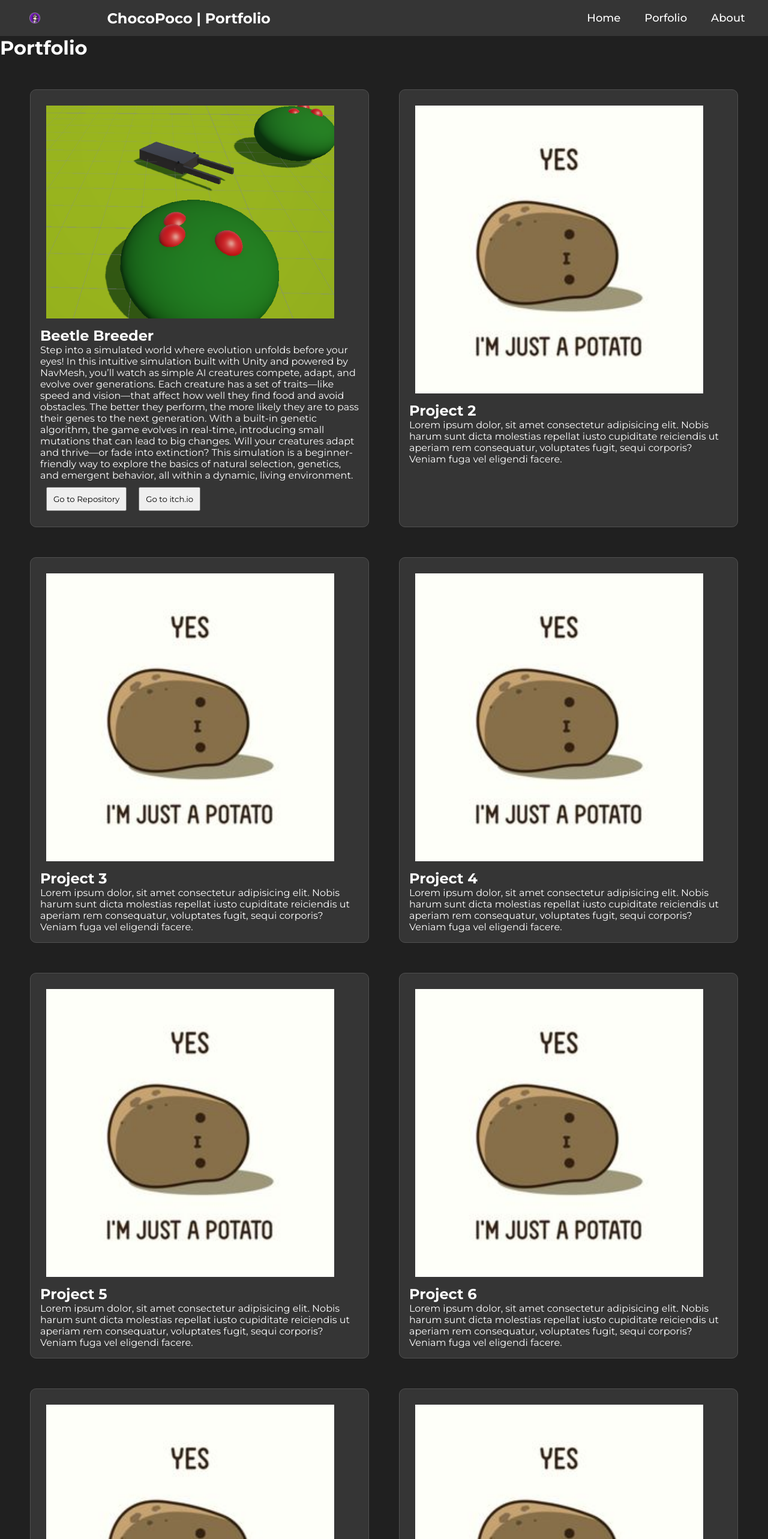
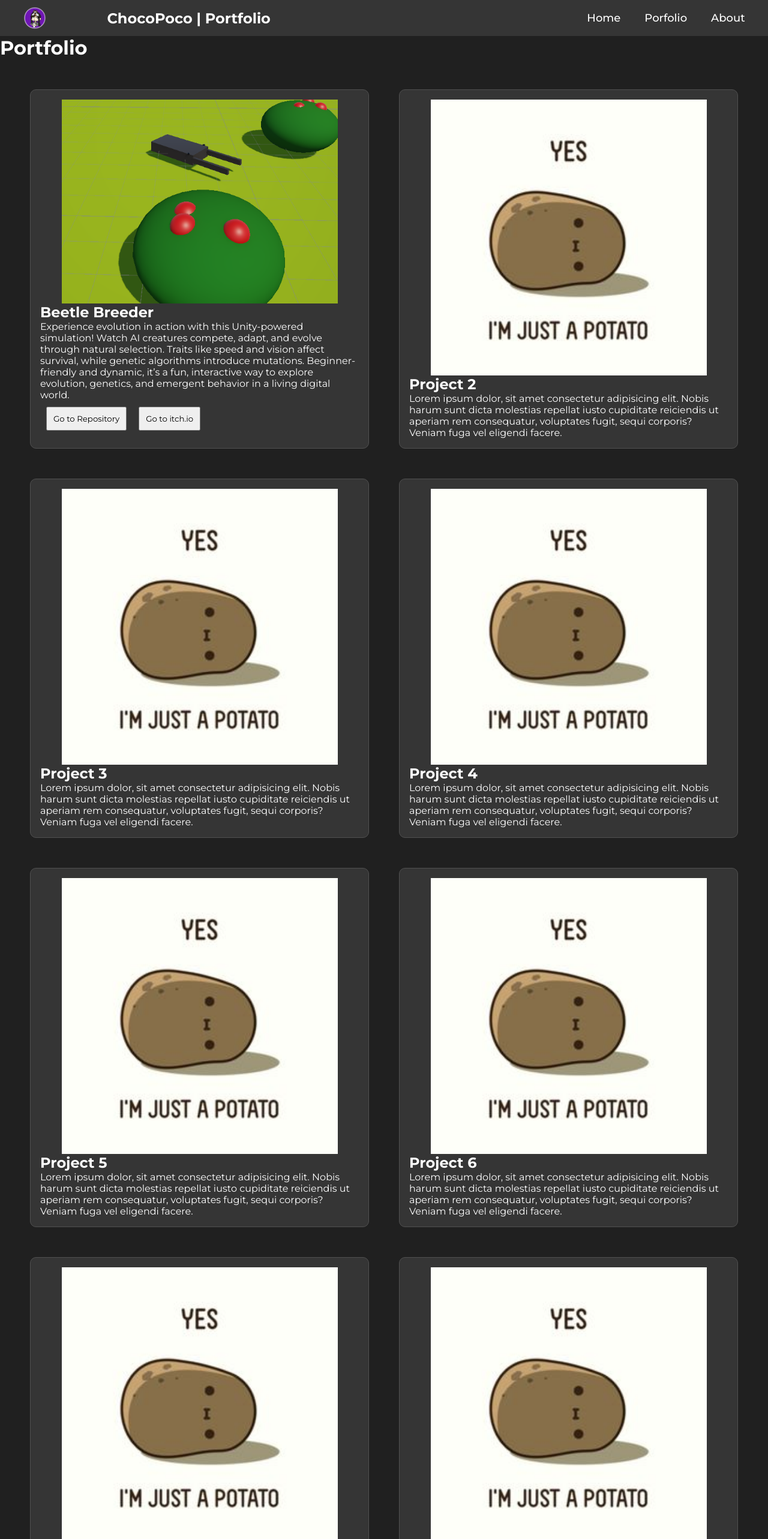
Before and after one commit to ChocZeChoc/personal-portfolio, a React (Vite) app: page /Portfolio in a window 1280 px wide. Shown: the top 2566 px of the page at 60% size. Built offline with nearby package versions, Linux system fonts and the light colour scheme.

Commit message:
Change img size

```diff
--- a/src/components/Portfolio/Portfolio.css
+++ b/src/components/Portfolio/Portfolio.css
@@ -15,7 +15,8 @@
 }
 
 img {
-    padding: 10px;
+    display: block;
+    margin: auto;
 }
 
 button {
--- a/src/components/Portfolio/Portfolio.jsx
+++ b/src/components/Portfolio/Portfolio.jsx
@@ -19,9 +19,9 @@ const Home = () => {
         </div>
         <div className="grid-container">
             <div className="block">
-                <img src={BeetleBreeder} width={'500px'}/>
+                <img src={BeetleBreeder} width={'460px'}/>
                 <h2>Beetle Breeder</h2>
-                <p>Step into a simulated world where evolution unfolds before your eyes! In this intuitive simulation built with Unity and powered by NavMesh, you’ll watch as simple AI creatures compete, adapt, and evolve over generations. Each creature has a set of traits—like speed and vision—that affect how well they find food and avoid obstacles. The better they perform, the more likely they are to pass their genes to the next generation. With a built-in genetic algorithm, the game evolves in real-time, introducing small mutations that can lead to big changes. Will your creatures adapt and thrive—or fade into extinction? This simulation is a beginner-friendly way to explore the basics of natural selection, genetics, and emergent behavior, all within a dynamic, living environment.</p>
+                <p>Experience evolution in action with this Unity-powered simulation! Watch AI creatures compete, adapt, and evolve through natural selection. Traits like speed and vision affect survival, while genetic algorithms introduce mutations. Beginner-friendly and dynamic, it’s a fun, interactive way to explore evolution, genetics, and emergent behavior in a living digital world.</p>
                 <button onClick={() => handleClick(project_BB_Github)}>
                     Go to Repository
                 </button>
@@ -30,37 +30,37 @@ const Home = () => {
                 </button>
             </div>
             <div className="block">
-                <img src={pototo} width={'500px'}/>
+                <img src={pototo} width={'460px'}/>
                 <h2>Project 2</h2>
                 <p>Lorem ipsum dolor, sit amet consectetur adipisicing elit. Nobis harum sunt dicta molestias repellat iusto cupiditate reiciendis ut aperiam rem consequatur, voluptates fugit, sequi corporis? Veniam fuga vel eligendi facere.</p>
             </div>
             <div className="block">
-                <img src={pototo} width={'500px'}/>
+                <img src={pototo} width={'460px'}/>
                 <h2>Project 3</h2>
                 <p>Lorem ipsum dolor, sit amet consectetur adipisicing elit. Nobis harum sunt dicta molestias repellat iusto cupiditate reiciendis ut aperiam rem consequatur, voluptates fugit, sequi corporis? Veniam fuga vel eligendi facere.</p>
             </div>
             <div className="block">
-                <img src={pototo} width={'500px'}/>
+                <img src={pototo} width={'460px'}/>
                 <h2>Project 4</h2>
                 <p>Lorem ipsum dolor, sit amet consectetur adipisicing elit. Nobis harum sunt dicta molestias repellat iusto cupiditate reiciendis ut aperiam rem consequatur, voluptates fugit, sequi corporis? Veniam fuga vel eligendi facere.</p>
             </div>
             <div className="block">
-                <img src={pototo} width={'500px'}/>
+                <img src={pototo} width={'460px'}/>
                 <h2>Project 5</h2>
                 <p>Lorem ipsum dolor, sit amet consectetur adipisicing elit. Nobis harum sunt dicta molestias repellat iusto cupiditate reiciendis ut aperiam rem consequatur, voluptates fugit, sequi corporis? Veniam fuga vel eligendi facere.</p>
             </div>
             <div className="block">
-                <img src={pototo} width={'500px'}/>
+                <img src={pototo} width={'460px'}/>
                 <h2>Project 6</h2>
                 <p>Lorem ipsum dolor, sit amet consectetur adipisicing elit. Nobis harum sunt dicta molestias repellat iusto cupiditate reiciendis ut aperiam rem consequatur, voluptates fugit, sequi corporis? Veniam fuga vel eligendi facere.</p>
             </div>
             <div className="block">
-                <img src={pototo} width={'500px'}/>
+                <img src={pototo} width={'460px'}/>
                 <h2>Project 7</h2>
                 <p>Lorem ipsum dolor, sit amet consectetur adipisicing elit. Nobis harum sunt dicta molestias repellat iusto cupiditate reiciendis ut aperiam rem consequatur, voluptates fugit, sequi corporis? Veniam fuga vel eligendi facere.</p>
             </div>
             <div className="block">
-                <img src={pototo} width={'500px'}/>
+                <img src={pototo} width={'460px'}/>
                 <h2>Project 8</h2>
                 <p>Lorem ipsum dolor, sit amet consectetur adipisicing elit. Nobis harum sunt dicta molestias repellat iusto cupiditate reiciendis ut aperiam rem consequatur, voluptates fugit, sequi corporis? Veniam fuga vel eligendi facere.</p>
             </div>
```
